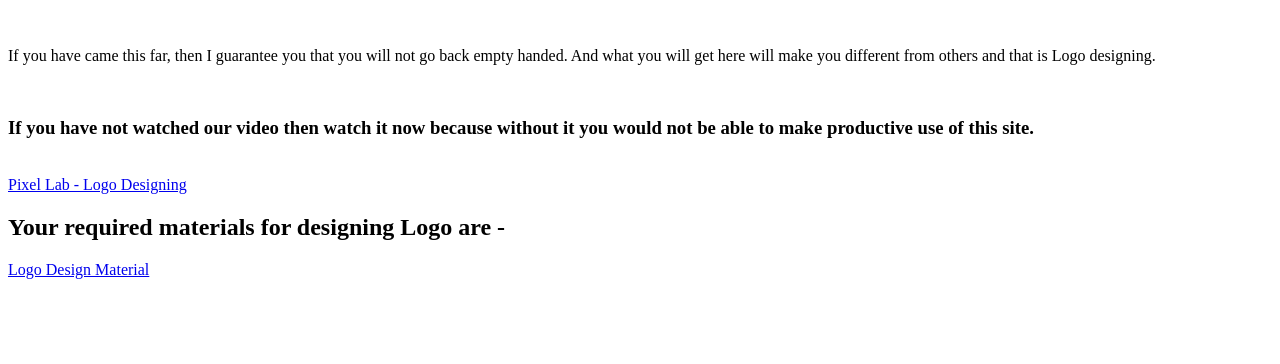
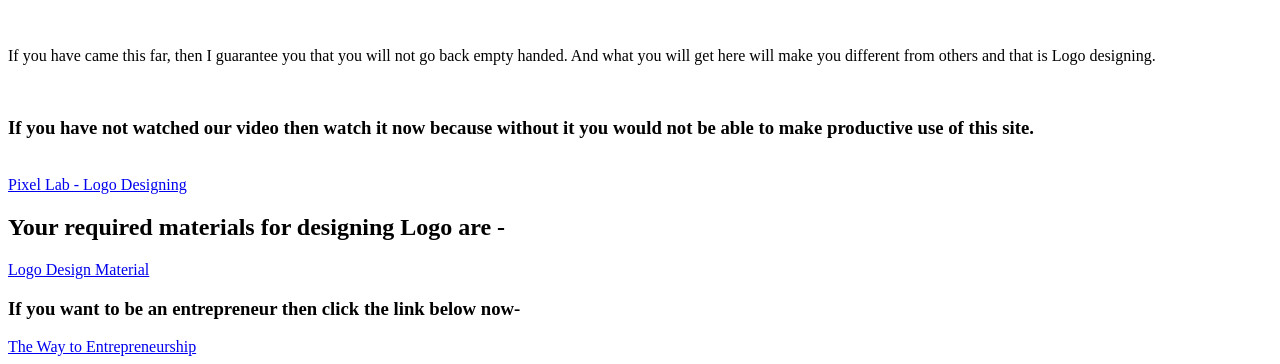
Before and after one commit to Re-Creating-Today/Re-Creating-Today.github.io, a plain HTML site: page index.html in a window 1280 px wide. Shown: the part 546-910 px from the top of the page. Before the commit the page ends 833 px from the top, so only its background shows below. Drawn offline with Linux system fonts and the light colour scheme.

Commit message:
Update index.html

```diff
--- a/index.html
+++ b/index.html
@@ -32,5 +32,8 @@
 
 <a href="https://drive.google.com/file/d/1WXQFSgPE9L_V9eUuXbfvO60YgTnHSyZF/view?usp=sharing" target="_blank">Logo Design Material</a>
 
+	<h3>If you want to be an entrepreneur then click the link below now-</h3>
+	<a href="https://re-creating-today.github.io/challenge.html">The Way to Entrepreneurship</a>
+
 </body>
 </html>
```
